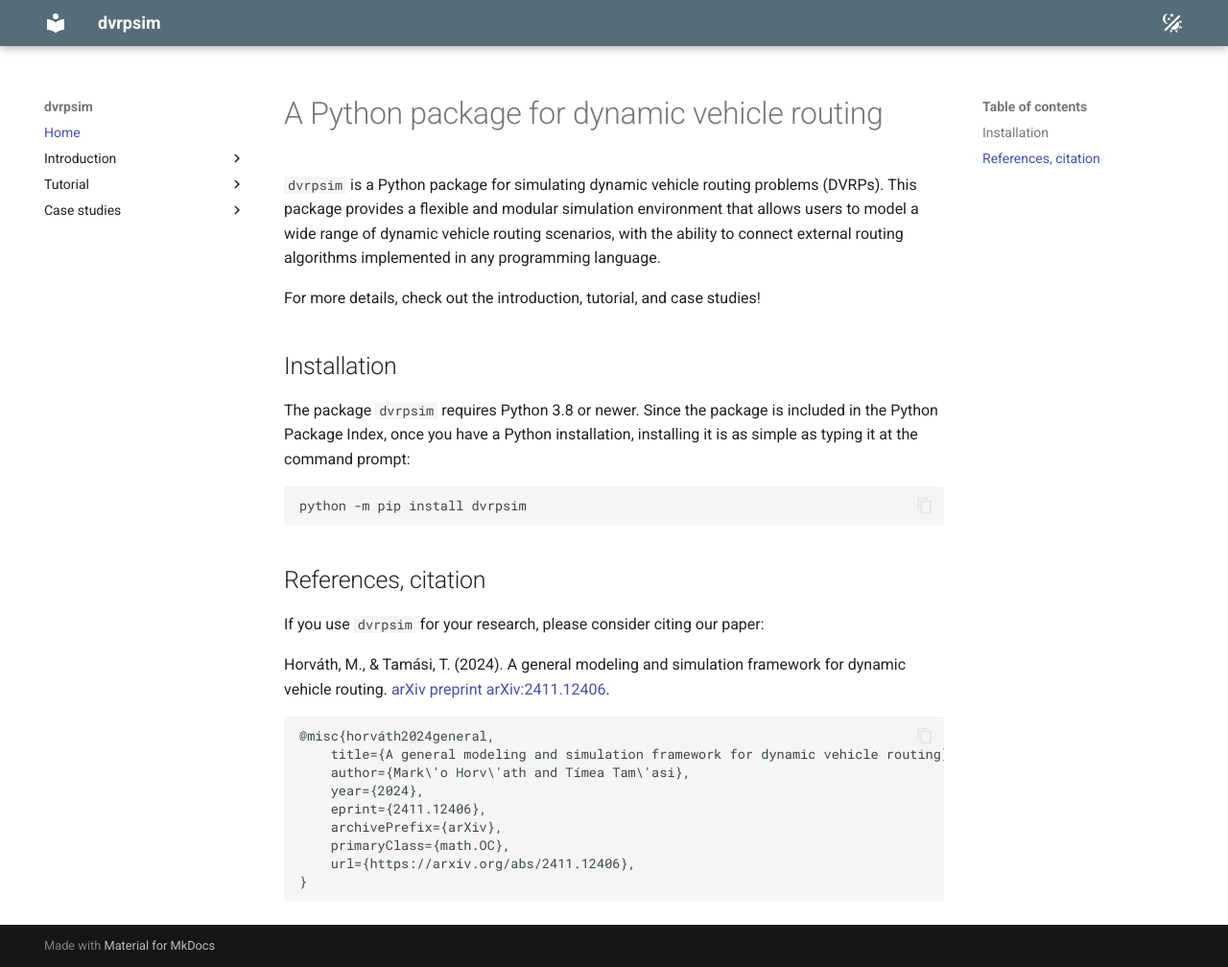
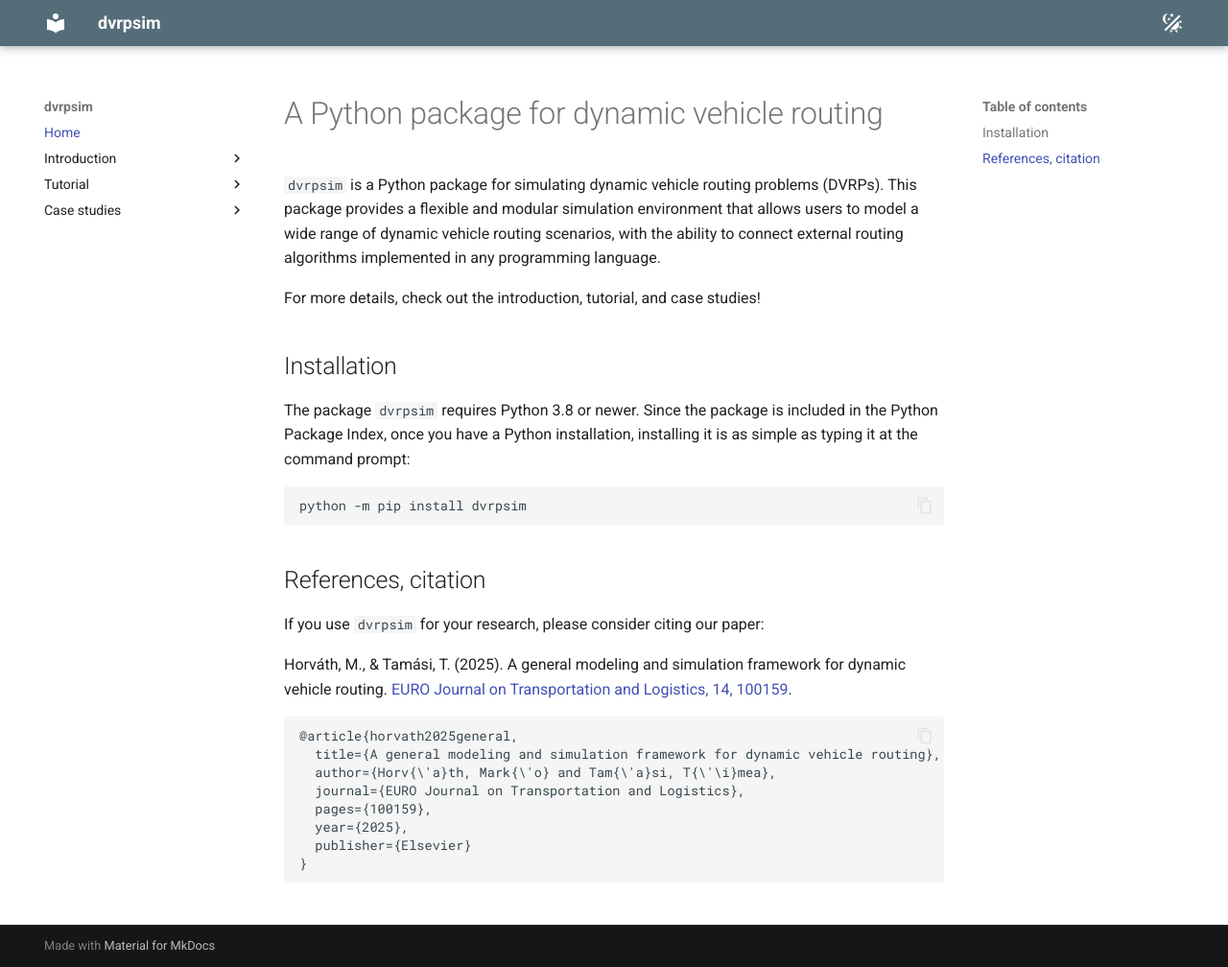
Before and after one commit to sztaki-hu/dvrpsim, an MkDocs documentation site: the page built from docs/README.md, in a window 1280 px wide and 1008 px high. Shown: the whole window at 96% size. Built offline with MkDocs 1.6.1 and Material for MkDocs 9.7.7, drawn with Linux system fonts in a browser that asks for light colours.

Commit message:
update readme with the published article

````diff
--- a/docs/README.md
+++ b/docs/README.md
@@ -18,16 +18,15 @@ python -m pip install dvrpsim
 
 If you use `dvrpsim` for your research, please consider citing our paper:
 
-Horváth, M., & Tamási, T. (2024). A general modeling and simulation framework for dynamic vehicle routing. <a href="https://arxiv.org/abs/2411.12406" target="_blank">arXiv preprint arXiv:2411.12406</a>.
+Horváth, M., & Tamási, T. (2025). A general modeling and simulation framework for dynamic vehicle routing. <a href="https://doi.org/10.1016/j.ejtl.2025.100159" target="_blank">EURO Journal on Transportation and Logistics, 14, 100159</a>.
 
 ```
-@misc{horváth2024general,
-    title={A general modeling and simulation framework for dynamic vehicle routing},
-    author={Mark\'o Horv\'ath and Tímea Tam\'asi},
-    year={2024},
-    eprint={2411.12406},
-    archivePrefix={arXiv},
-    primaryClass={math.OC},
-    url={https://arxiv.org/abs/2411.12406},
+@article{horvath2025general,
+  title={A general modeling and simulation framework for dynamic vehicle routing},
+  author={Horv{\'a}th, Mark{\'o} and Tam{\'a}si, T{\'\i}mea},
+  journal={EURO Journal on Transportation and Logistics},
+  pages={100159},
+  year={2025},
+  publisher={Elsevier}
 }
 ```
````
